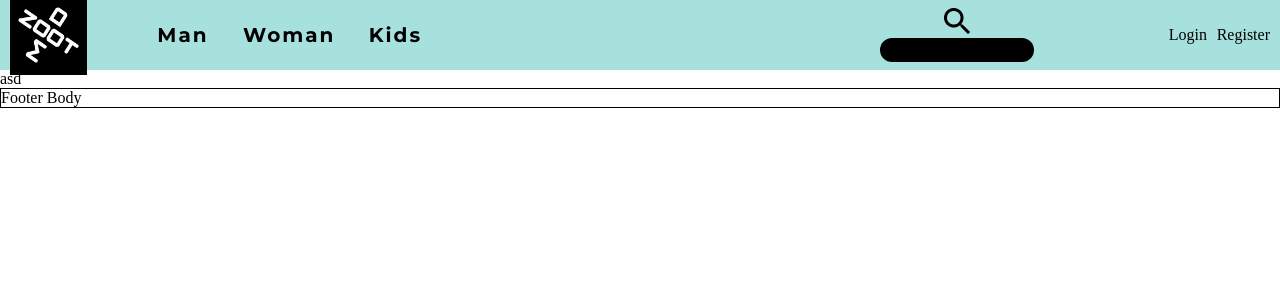
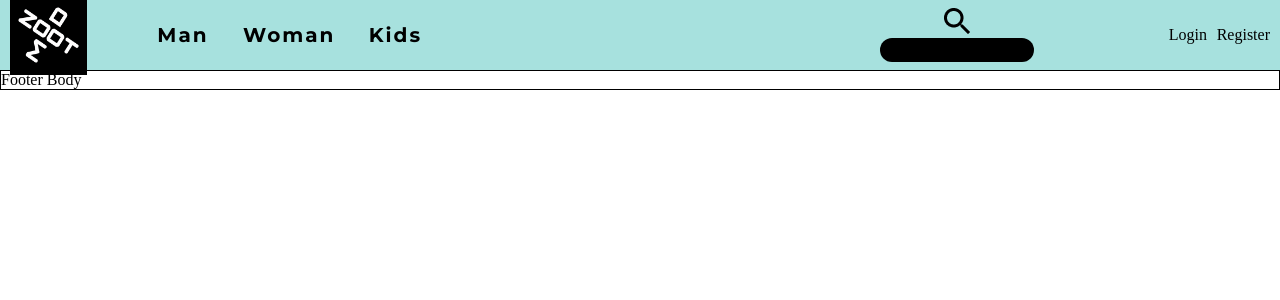
Before and after one commit to KarpisKarapetyan/OnlineShopACA, a React (Create React App) app: page /FilterResualt in a window 1280 px wide. Shown: the top 300 px of the page. Built offline with nearby package versions, Linux system fonts and the light colour scheme; a web font is replaced by a local one.

Commit message:
commit fo get db images

```diff
--- a/src/App.js
+++ b/src/App.js
@@ -7,13 +7,13 @@ import { ModalProvider } from "./contexts";
 const App = () => {
   const routes = useRoutes(ROUTES)
   return (
-    <ModalProvider >
           <div className="App">
+            <ModalProvider >
               <Header/>
-                  {routes}
+                    {routes}
               <Footer/>
+            </ModalProvider>
          </div>
-    </ModalProvider>
 
   );
 }
--- a/src/Components/FilterResualt/FilterResualt.js
+++ b/src/Components/FilterResualt/FilterResualt.js
@@ -6,11 +6,16 @@ function FilterResualt (){
     const filterData = useSelector(filterSelector)
     const dispatch = useDispatch()
 
-    console.log(filterData);
     return(
-        <div>
-           asd
-        </div>
+            <div>
+                {filterData?.map((item,i) =>(
+                    <div key = {i}>
+                        <img src={item.img} />
+                        <span> {item.price}</span>
+                    </div>
+                ))}
+            </div>
+
     )
 }
 export default FilterResualt
--- a/src/index.js
+++ b/src/index.js
@@ -2,6 +2,7 @@ import React from "react"
 import ReactDOM from "react-dom/client"
 import "./index.css"
 import App from "./App"
+import { ModalProvider } from "./contexts";
 import {Provider} from "react-redux"
 import store from "./redux/store"
 import {BrowserRouter} from "react-router-dom"
@@ -10,7 +11,9 @@ const root = ReactDOM.createRoot(document.getElementById("root"))
 root.render(
   <Provider store={store}>
     <BrowserRouter>
-      <App />
+      <ModalProvider >
+        <App />
+      </ModalProvider>
     </BrowserRouter>
   </Provider>
 )
```
Also changed, not shown: src/Components/HomePage/inputsFilter/Filter.js (+5 -2 lines).
